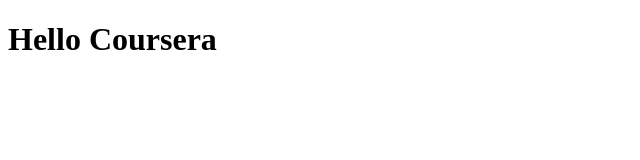
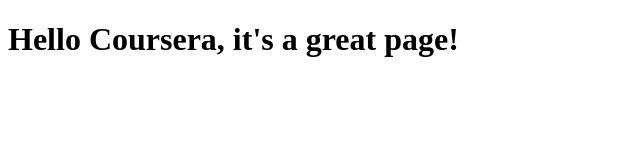
Before and after one commit to cliffvj/test, a plain HTML site: page site/index.html in a window 1280 px wide. Shown: the whole page, without its empty margins (0-640 px from the left). Drawn offline with Linux system fonts and the light colour scheme.

Commit message:
Small addition to our page content

```diff
--- a/site/index.html
+++ b/site/index.html
@@ -4,7 +4,7 @@
 	<title>Hello Coursera</title>
 </head>
 <body>
-<h1>Hello Coursera
+<h1>Hello Coursera, it's a great page!
 
 </h1>
 
```
